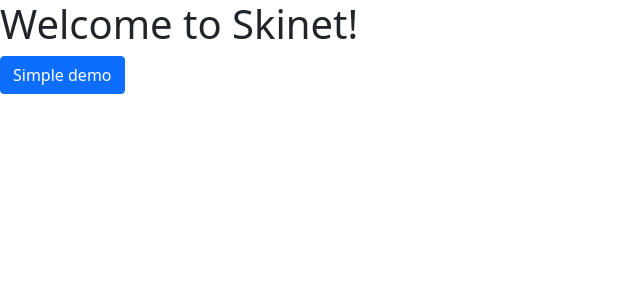
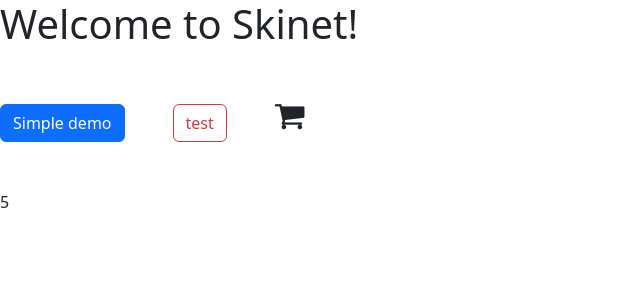
Before and after one commit to Peterblr/SkiNet.API, an Angular app in the folder Client/: page / in a window 1280 px wide. Shown: the top 300 px of the page, without its empty margins (0-640 px from the left). Built offline with nearby package versions, Linux system fonts and the light colour scheme.

Commit message:
add bootstrap and fonts

```diff
--- a/Client/angular.json
+++ b/Client/angular.json
@@ -28,7 +28,9 @@
               "src/assets"
             ],
             "styles": [
-              "src/styles.scss"
+              "src/styles.scss",
+              "./node_modules/bootstrap/dist/css/bootstrap.min.css",
+              "./node_modules/font-awesome/css/font-awesome.min.css"
             ],
             "scripts": []
           },
--- a/Client/package.json
+++ b/Client/package.json
@@ -18,6 +18,8 @@
     "@angular/platform-browser": "^14.2.0",
     "@angular/platform-browser-dynamic": "^14.2.0",
     "@angular/router": "^14.2.0",
+    "bootstrap": "^5.2.3",
+    "font-awesome": "^4.7.0",
     "ngx-bootstrap": "^9.0.0",
     "rxjs": "~7.5.0",
     "tslib": "^2.3.0",
--- a/Client/src/app/app.component.html
+++ b/Client/src/app/app.component.html
@@ -4,3 +4,11 @@
 tooltip="Vivamus sagittis lacus vel augue laoreet rutrum faucibus.">
 Simple demo
 </button>
+
+
+<button class=" btn btn-outline-danger m-5">test</button>
+
+<a>
+    <i class="fa fa-shopping-cart fa-2x me-5 text-dark"></i>
+    <div class=" cart-no">5</div>
+</a>
```
Also changed, not shown: 2 other files (tests, documents, lock files or other folders).
